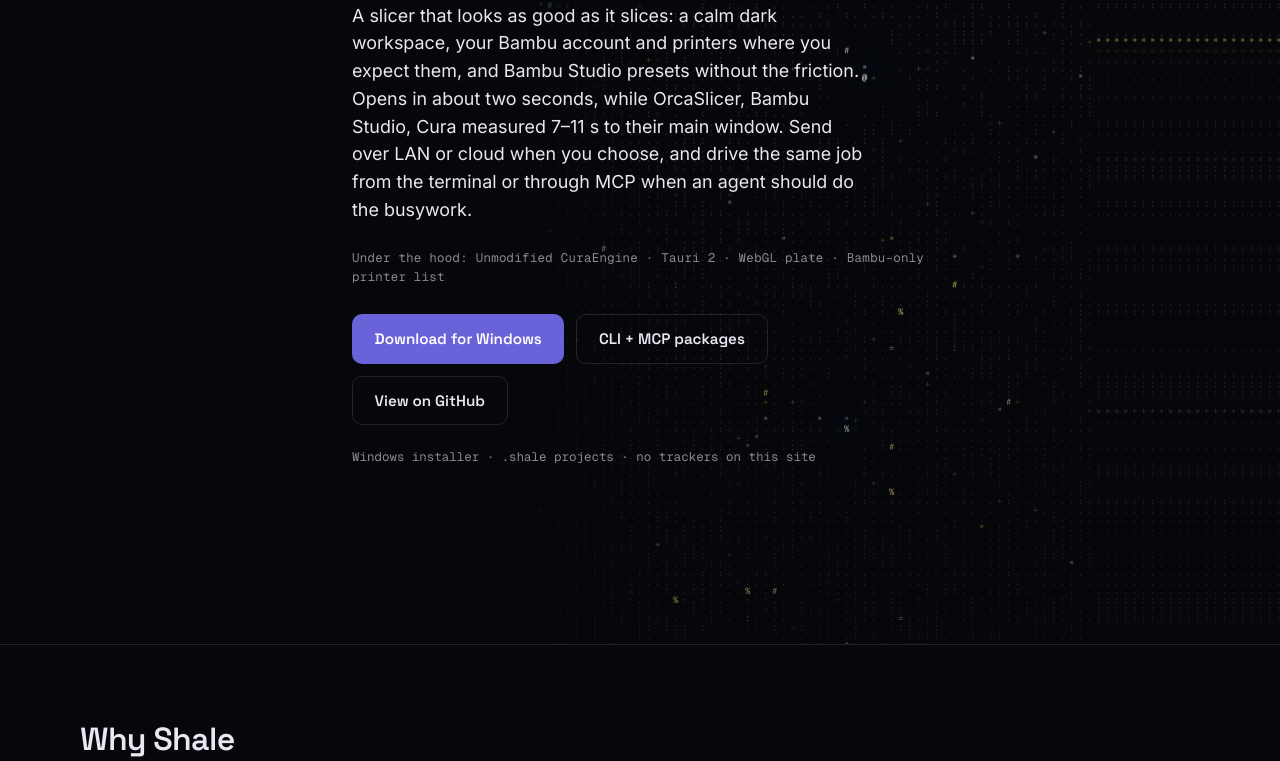
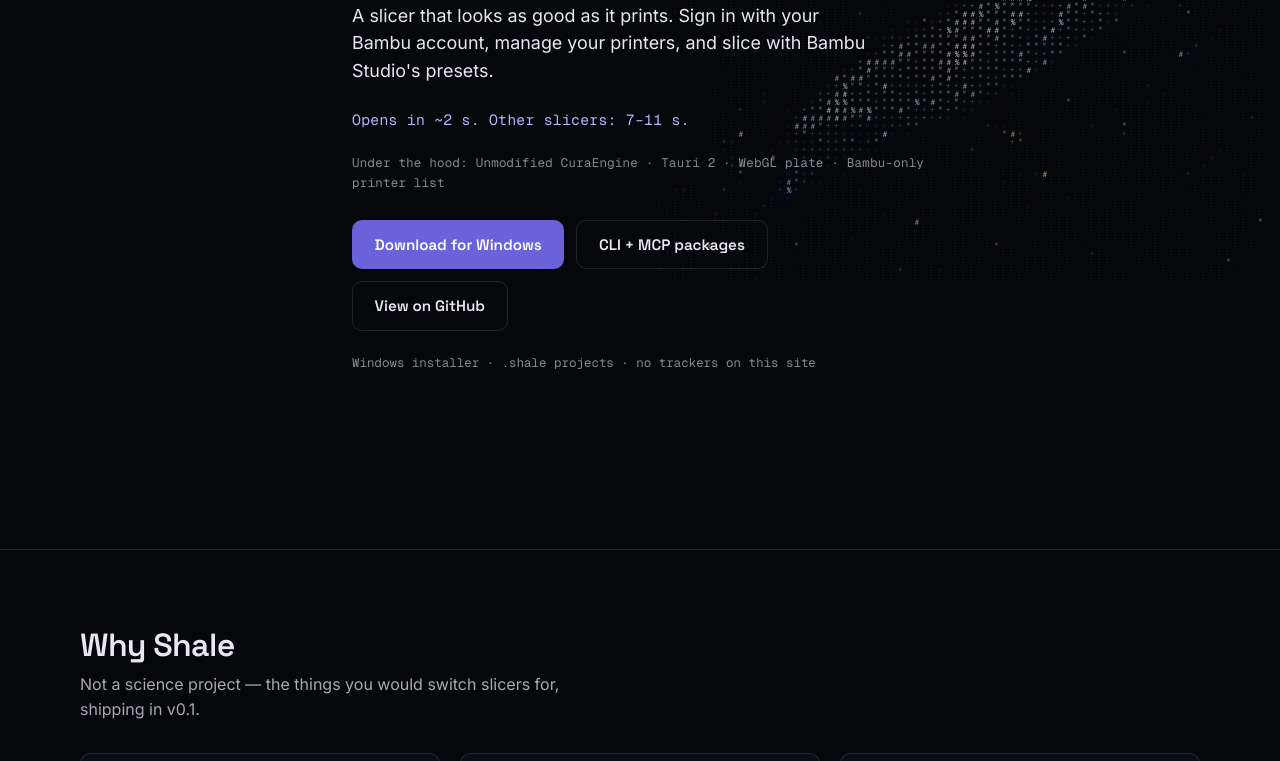
Before and after one commit to Alevetto07/Shale, an Astro site in the folder website/: page / in a window 1280 px wide. Shown: the part 489-1250 px from the top of the page. Built offline with nearby package versions, Linux system fonts and the light colour scheme; Astro itself is replaced by a stand-in of ours; animation ran at ten frames a second.

Commit message:
fix(website): contain-fit M31 hero, header in shots, tight copy
Letterbox the full Andromeda ASCII in the right panel, viewport hero
screenshots with sticky header, and launch stat line from site.ts.

Co-authored-by: Alessio <Alevetto07@users.noreply.github.com>

```diff
--- a/website/src/components/AndromedaField.tsx
+++ b/website/src/components/AndromedaField.tsx
@@ -1,11 +1,12 @@
 /**
- * Hero Andromeda field — same NASA M31 source and gamma ramp as the desktop app.
+ * Hero Andromeda — luminance-mapped ASCII of NASA M31, same ramp and gamma as the app.
+ * The full galaxy is letterboxed inside the canvas (contain), never cover-cropped.
  */
 
 import { useEffect, useRef } from "react";
 
 const RAMP = " .:-=+*#%@";
-const CELL = 9;
+const CELL = 8;
 const BG = [6, 7, 11] as const;
 
 function prefersReducedMotion(): boolean {
@@ -61,16 +62,14 @@ export function AndromedaField() {
       rows = Math.max(1, Math.ceil(h / CELL));
       const count = cols * rows;
 
-      const wide = window.innerWidth >= 900;
-      const fit = Math.max(w / iw, h / ih) * (wide ? 1.28 : 1.16);
+      const fit = Math.min(w / iw, h / ih) * 0.96;
       const drawW = iw * fit;
       const drawH = ih * fit;
-      const panX = wide ? drawW * 0.4 : drawW * 0.06;
       fitted = {
         drawW,
         drawH,
-        originX: (w - drawW) / 2 - panX,
-        originY: (h - drawH) / 2 - drawH * 0.02,
+        originX: (w - drawW) / 2,
+        originY: (h - drawH) / 2,
       };
 
       baseGlyph = new Uint8Array(count);
@@ -99,17 +98,32 @@ export function AndromedaField() {
       return true;
     };
 
-    const sampleField = (shiftX: number, shiftY: number) => {
+    const sampleField = () => {
       const { originX, originY, drawW, drawH } = fitted;
       for (let row = 0; row < rows; row++) {
         for (let col = 0; col < cols; col++) {
           const index = row * cols + col;
           const cx = col * CELL + CELL / 2;
           const cy = row * CELL + CELL / 2;
-          const localX = Math.min(drawW - 0.001, Math.max(0, cx - originX + shiftX));
-          const localY = Math.min(drawH - 0.001, Math.max(0, cy - originY + shiftY));
-          const sx = Math.min(iw - 1, Math.floor((localX / drawW) * iw));
-          const sy = Math.min(ih - 1, Math.floor((localY / drawH) * ih));
+          if (
+            cx < originX ||
+            cx > originX + drawW ||
+            cy < originY ||
+            cy > originY + drawH
+          ) {
+            baseGlyph[index] = 0;
+            continue;
+          }
+          const localX = cx - originX;
+          const localY = cy - originY;
+          const sx = Math.min(
+            iw - 1,
+            Math.max(0, Math.floor((localX / drawW) * iw)),
+          );
+          const sy = Math.min(
+            ih - 1,
+            Math.max(0, Math.floor((localY / drawH) * ih)),
+          );
           const pixel = (sy * iw + sx) * 4;
           const red = pixels![pixel];
           const green = pixels![pixel + 1];
@@ -130,13 +144,15 @@ export function AndromedaField() {
     const paint = (time: number) => {
       if (!pixels) return;
       const resized = layout();
-      const driftX = reduced ? 0 : Math.sin(time * 0.0001) * 14;
-      const driftY = reduced ? 0 : Math.cos(time * 0.000085) * 10;
-      if (resized || time === 0) sampleField(driftX, driftY);
+      if (resized) sampleField();
+
+      const driftX = reduced ? 0 : Math.sin(time * 0.0001) * 5;
+      const driftY = reduced ? 0 : Math.cos(time * 0.000085) * 4;
 
       if (!reduced && twinkleList.length && time - lastTwinkleTick >= 125) {
         lastTwinkleTick = time;
         for (const index of twinkleList) {
+          if (baseGlyph[index] < 3) continue;
           const on =
             Math.sin(time * twinkleRate[index] + twinklePhase[index]) > 0.74
               ? 1
@@ -156,24 +172,28 @@ export function AndromedaField() {
           let step = baseGlyph[index];
           const lit = twinkleOn[index] === 1;
           if (step <= 0 && !lit) continue;
-          if (lit) step = Math.min(RAMP.length - 1, step + twinkleAmp[index]);
+          if (lit && step > 0) {
+            step = Math.min(RAMP.length - 1, step + twinkleAmp[index]);
+          }
           if (step <= 0) continue;
 
-          const gain = lit ? 1.45 : 1.18;
+          const gain = lit ? 1.4 : 1.15;
           let red = Math.min(255, baseR[index] * gain);
           let green = Math.min(255, baseG[index] * gain);
           let blue = Math.min(255, baseB[index] * gain);
-          if (red + green + blue < 28) {
-            const ink = 0.42 + (lit ? 0.38 : 0);
+          if (red + green + blue < 32) {
+            const ink = 0.38 + (lit ? 0.32 : 0);
             red = 233 * ink;
             green = 232 * ink;
             blue = 242 * ink;
           }
 
-          const alpha = 0.62 + (step / (RAMP.length - 1)) * 0.38;
+          const t = step / (RAMP.length - 1);
+          const alpha =
+            step === 1 ? 0.22 + t * 0.15 : 0.45 + t * 0.55;
           const ch = RAMP[step];
-          const px = col * CELL;
-          const py = row * CELL;
+          const px = col * CELL + driftX * t;
+          const py = row * CELL + driftY * t;
           context.fillStyle = `rgba(${red | 0}, ${green | 0}, ${blue | 0}, ${alpha})`;
           context.fillText(ch, px, py);
         }
@@ -199,7 +219,7 @@ export function AndromedaField() {
       pixels = source.getImageData(0, 0, iw, ih).data;
 
       layout();
-      sampleField(0, 0);
+      sampleField();
       paint(0);
       if (!reduced) raf = requestAnimationFrame(loop);
     };
--- a/website/src/components/Hero.css
+++ b/website/src/components/Hero.css
@@ -44,7 +44,7 @@
 
 @media (min-width: 900px) {
   .hero-field {
-    left: 42%;
+    left: 50%;
     right: 0;
   }
 
@@ -52,15 +52,23 @@
     background: linear-gradient(
       90deg,
       rgba(6, 7, 11, 0.99) 0%,
-      rgba(6, 7, 11, 0.96) 40%,
-      rgba(6, 7, 11, 0.35) 46%,
-      transparent 52%
+      rgba(6, 7, 11, 0.94) 42%,
+      rgba(6, 7, 11, 0.45) 48%,
+      transparent 54%
     );
   }
 
   .hero-inner {
     max-width: 34rem;
   }
+}
+
+.hero-stat {
+  margin: 0 0 1.35rem;
+  font-family: var(--mono);
+  font-size: 0.92rem;
+  color: var(--accent);
+  letter-spacing: 0.02em;
 }
 
 .andromeda-canvas {
--- a/website/src/config/site.ts
+++ b/website/src/config/site.ts
@@ -86,6 +86,7 @@ export const launchBenchmarks = {
   /** Measured time until the UI is ready to use */
   shaleUsableSeconds: 1.7,
   shaleUsableRounded: "about two seconds",
+  shaleUsableShort: "~2 s",
   competitors: ["OrcaSlicer", "Bambu Studio", "Cura"] as const,
   competitorSecondsMin: 7,
   competitorSecondsMax: 11,
@@ -95,6 +96,10 @@ export const launchBenchmarks = {
 export function launchComparisonSentence(): string {
   const names = launchBenchmarks.competitors.join(", ");
   return `Opens in ${launchBenchmarks.shaleUsableRounded}, while ${names} measured ${launchBenchmarks.competitorRangeLabel} to their main window.`;
+}
+
+export function launchStatLine(): string {
+  return `Opens in ${launchBenchmarks.shaleUsableShort}. Other slicers: ${launchBenchmarks.competitorRangeLabel}.`;
 }
 
 export const features = [
--- a/website/src/pages/index.astro
+++ b/website/src/pages/index.astro
@@ -16,7 +16,7 @@ import {
   mediaSlots,
   mcpEnvExample,
   underTheHood,
-  launchComparisonSentence,
+  launchStatLine,
 } from "../config/site";
 
 const windowsCli = downloads.find((d) => d.id === "windows-cli");
@@ -48,12 +48,10 @@ const mcpJson = JSON.stringify(
         <SloganReveal text={slogan} className="hero-slogan" immediate client:load />
       </div>
       <p class="hero-lede">
-        A slicer that looks as good as it slices: a calm dark workspace, your Bambu
-        account and printers where you expect them, and Bambu Studio presets without
-        the friction. {launchComparisonSentence()} Send over LAN or cloud when you
-        choose, and drive the same job from the terminal or through MCP when an agent
-        should do the busywork.
+        A slicer that looks as good as it prints. Sign in with your Bambu account,
+        manage your printers, and slice with Bambu Studio's presets.
       </p>
+      <p class="hero-stat">{launchStatLine()}</p>
       <p class="hero-under">
         <span class="dim">Under the hood:</span> {underTheHood}
       </p>
```
Also changed, not shown: website/scripts/capture-screenshots.mjs (+12 -8 lines).
